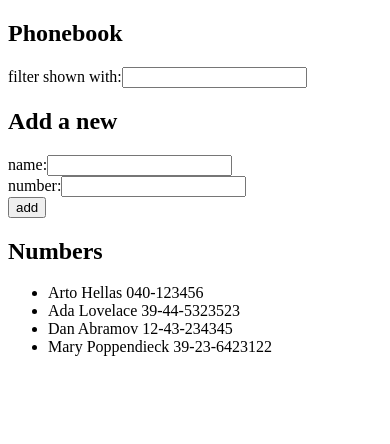
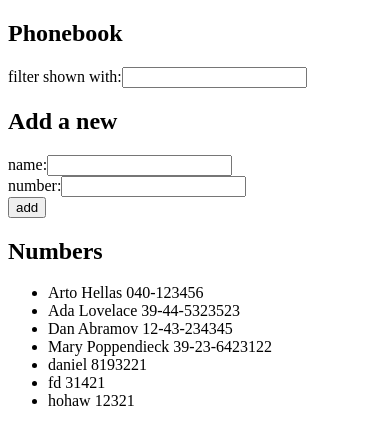
Before and after one commit to dryu99/full_stack_open, a React (Create React App) app in the folder part_2/phonebook/: page / in a window 390 px wide. Shown: the top 444 px of the page. Built offline with nearby package versions, Linux system fonts and the light colour scheme; data requests are answered from the project's data file.

Commit message:
complete 'phonebook' exercise 2.15

```diff
--- a/part_2/phonebook/db.json
+++ b/part_2/phonebook/db.json
@@ -1,5 +1,5 @@
 {
-  "persons":[
+  "persons": [
     {
       "name": "Arto Hellas",
       "number": "040-123456",
@@ -19,6 +19,21 @@
       "name": "Mary Poppendieck",
       "number": "39-23-6423122",
       "id": 4
+    },
+    {
+      "name": "daniel",
+      "number": "8193221",
+      "id": 5
+    },
+    {
+      "name": "fd",
+      "number": "31421",
+      "id": 6
+    },
+    {
+      "name": "hohaw",
+      "number": "12321",
+      "id": 7
     }
   ]
 }
--- a/part_2/phonebook/src/App.js
+++ b/part_2/phonebook/src/App.js
@@ -6,32 +6,24 @@ import axios from 'axios';
 
 const App = () => {
   const [persons, setPersons] = useState([]);
-  const [filteredPersons, setFilteredPersons] = useState(persons);
-  const [ newName, setNewName ] = useState('');
-  const [ newNumber, setNewNumber ] = useState('');
-  const [ filterName, setFilterName ] = useState('');
+  const [newName, setNewName] = useState('');
+  const [newNumber, setNewNumber] = useState('');
+  const [filterName, setFilterName] = useState('');
 
-  const hook = () => {
-    console.log('hooking');
+  useEffect(() => {
+    console.log('fetching data...');
     axios
       .get('http://localhost:3001/persons')
       .then(response => {
         console.log('promsie fulfilled!')
         setPersons(response.data);
-        setFilteredPersons(response.data);
       });
-  }
+  }, []);
 
-  useEffect(hook, []);
   console.log('persons length: ', persons.length);
 
   const handleFilterNameChange = (event) => {
     const newFilterName = event.target.value;
-    const newFilteredPersons = persons.filter(person =>
-      person.name.toLowerCase().includes(newFilterName.toLowerCase())
-    );
-
-    setFilteredPersons(newFilteredPersons);
     setFilterName(newFilterName);
   }
 
@@ -57,14 +49,22 @@ const App = () => {
         number: newNumber
       }
 
-      setPersons(persons.concat(newPerson));
-      if (newPerson.name.includes(filterName)) {
-        setFilteredPersons(filteredPersons.concat(newPerson));
-      }
-      setNewName('');
-      setNewNumber('');
+      console.log('creating data...');
+      axios
+        .post('http://localhost:3001/persons', newPerson)
+        .then(response => {
+          console.log('promise fulfilled!');
+          setPersons(persons.concat(response.data));
+          setNewName('');
+          setNewNumber('');
+        });
     }
   }
+
+  // on every render, filter persons list based on filter text
+  const personsToShow = persons.filter(person =>
+    person.name.toLowerCase().includes(filterName.toLowerCase())
+  );
 
   return (
     <div>
@@ -84,7 +84,7 @@ const App = () => {
       />
 
       <h2>Numbers</h2>
-      <Persons persons={filteredPersons}/>
+      <Persons persons={personsToShow}/>
     </div>
   )
 }
--- a/part_2/phonebook/src/components/Persons.js
+++ b/part_2/phonebook/src/components/Persons.js
@@ -5,7 +5,7 @@ const Persons = ({ persons }) => {
   return (
     <ul>
       {persons.map(person =>
-        <Person key={person.name} person={person}/>
+        <Person key={person.id} person={person}/>
       )}
     </ul>
   );
```
